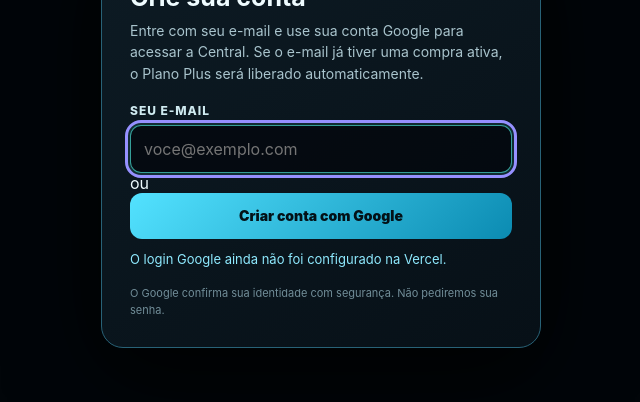
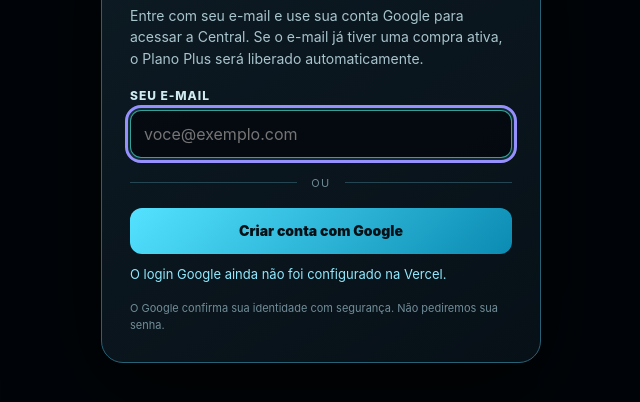
Before and after one commit to andreyribeiro392-coder/ontop-site-kiwify, a website: page index.html in a window 1280 px wide. Shown: the part 262-664 px from the top of the page, without its empty margins (319-959 px from the left). Drawn offline with Linux system fonts and the light colour scheme; no server answers.

Commit message:
Style separate Google account screen

```diff
--- a/preview-theme.css
+++ b/preview-theme.css
@@ -169,3 +169,6 @@ button,.primary,.secondary,.ghost{box-shadow:none!important}
 #google-auth-button{min-height:46px;display:flex;align-items:center;justify-content:center;width:100%}
 #google-auth-button>button{margin-top:0!important}
 #google-auth-button iframe{max-width:100%!important}
+
+
+.auth-divider{display:flex;align-items:center;gap:10px;margin:18px 0;color:#6f8a95;font-size:11px;text-transform:uppercase;letter-spacing:.14em}.auth-divider::before,.auth-divider::after{content:"";height:1px;flex:1;background:#244653}.auth-divider span{padding:0 4px}#google-email-input{margin-top:0!important}#google-auth-button{min-height:46px;display:flex;align-items:center;justify-content:center;width:100%}#google-auth-button>button{margin-top:0!important}#google-auth-button iframe{max-width:100%!important}.google-auth-active{overflow:hidden!important}.google-auth-active #email-auth-overlay{z-index:10000!important}
```
